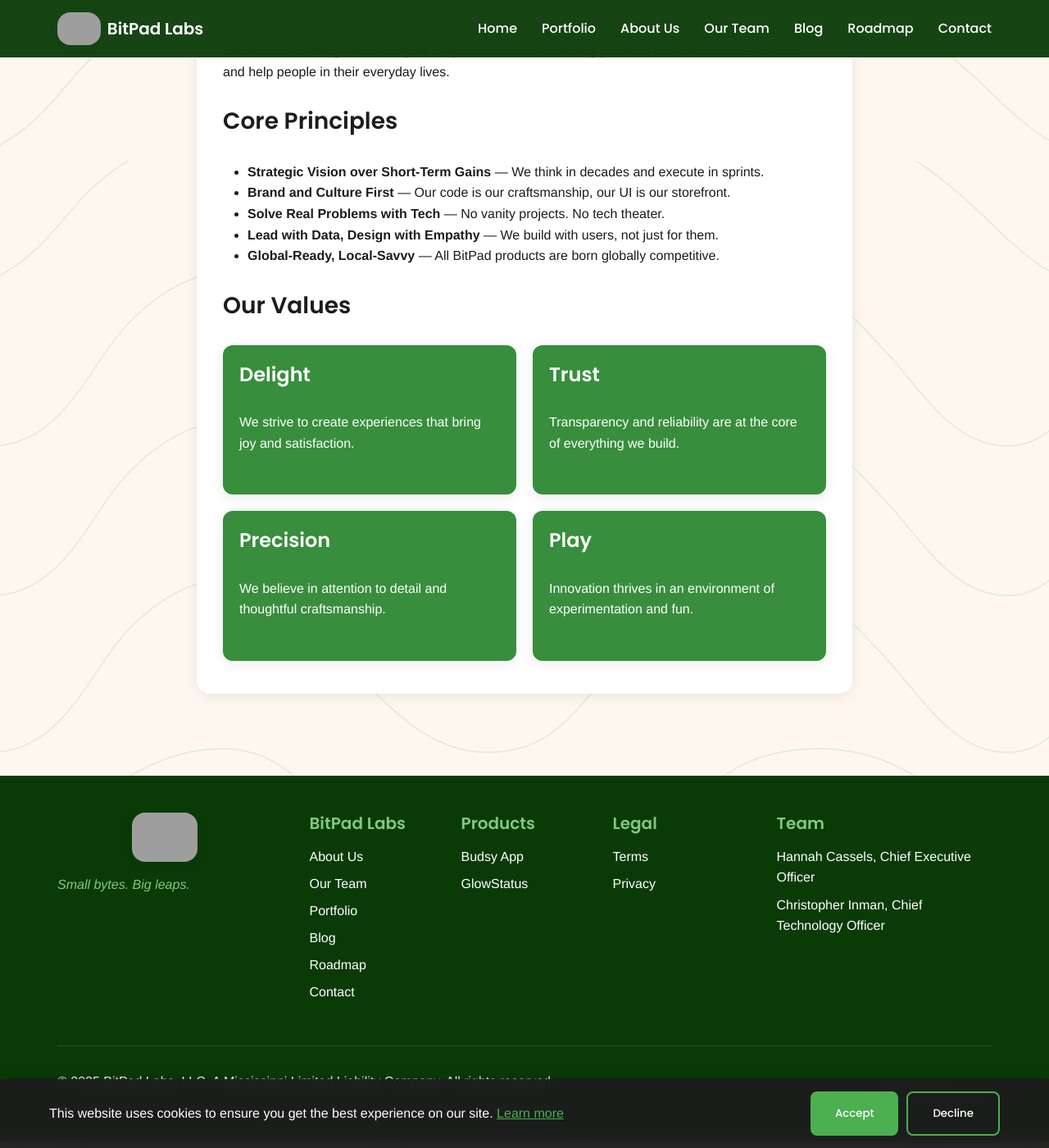
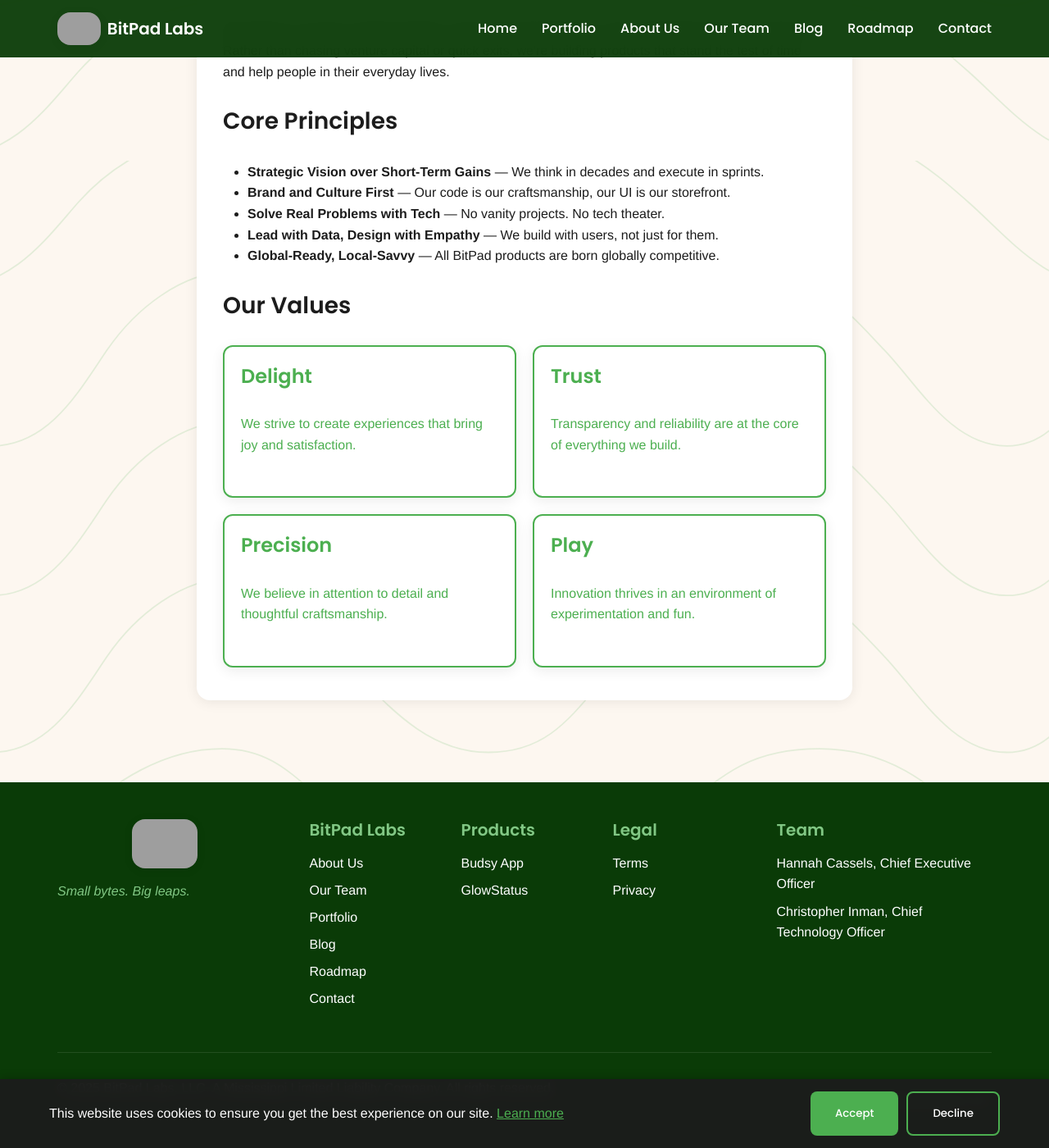
Before and after one commit to BitPadLabs/BitPadLabs-Site, a Jekyll site: the page built from about.html, in a window 1280 px wide and 1400 px high, scrolled down 714 px. Shown: the whole window at 82% size. Built offline with Jekyll 4.4.1, drawn with Linux system fonts in a browser that asks for light colours; grey boxes are pictures that could not be loaded.

Commit message:
Refactor value-card styles for improved visibility and consistency

```diff
--- a/_sass/_base.scss
+++ b/_sass/_base.scss
@@ -12,12 +12,19 @@
 }
 
 .value-card {
-  background-color: $leafy-green;
-  color: white;
+  background-color: transparent;
+  color: $frog-green;
+  border: 2px solid $frog-green;
   padding: 20px;
   border-radius: 12px;
   box-shadow: 0 4px 16px rgba($chip-black, 0.08);
-  border: none;
+  transition: background 0.2s, color 0.2s, border 0.2s;
+}
+
+.value-card:hover {
+  background-color: $leafy-green;
+  color: white;
+  border-color: $leafy-green;
 }
 
 @media (max-width: 768px) {
```
